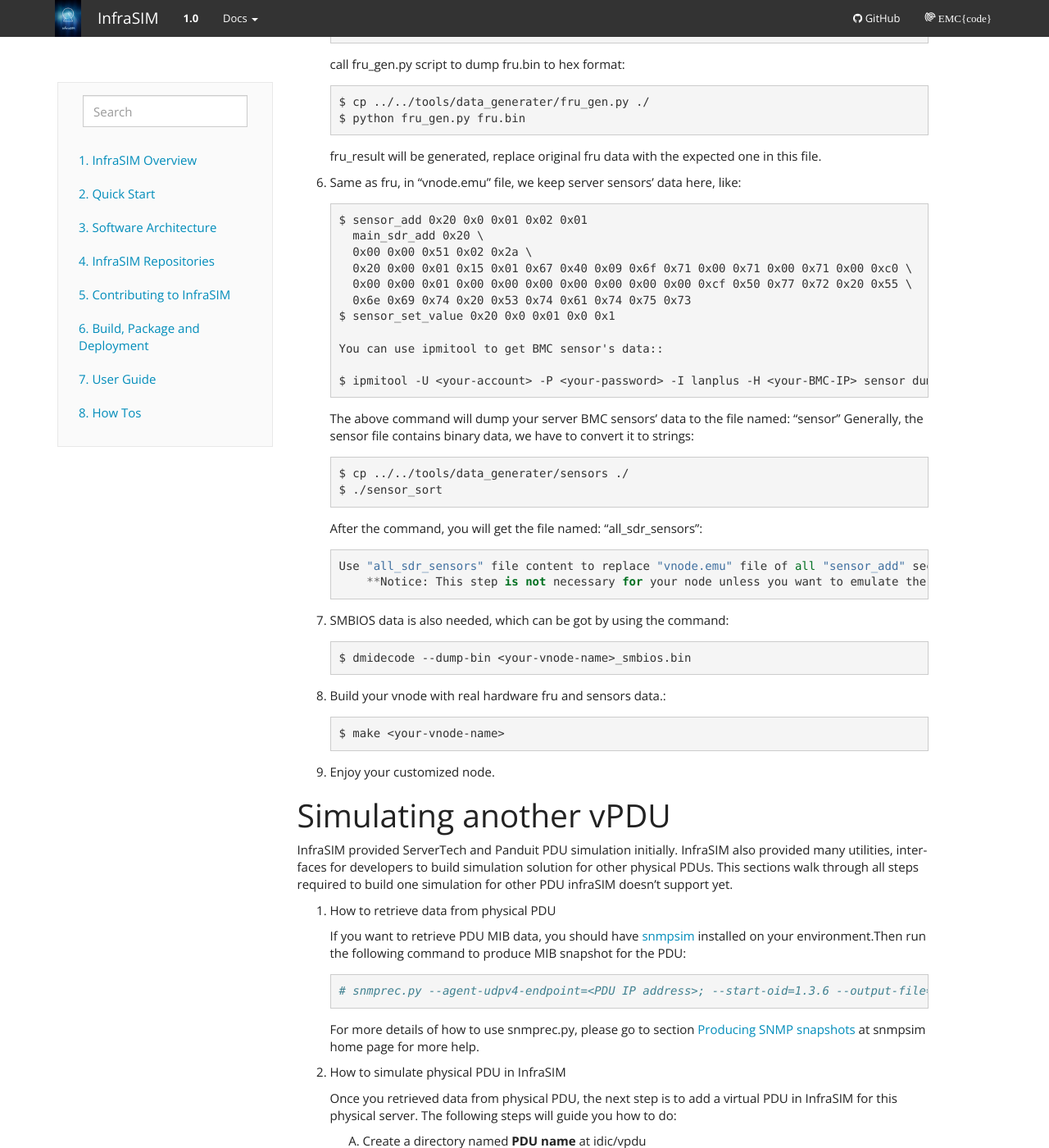
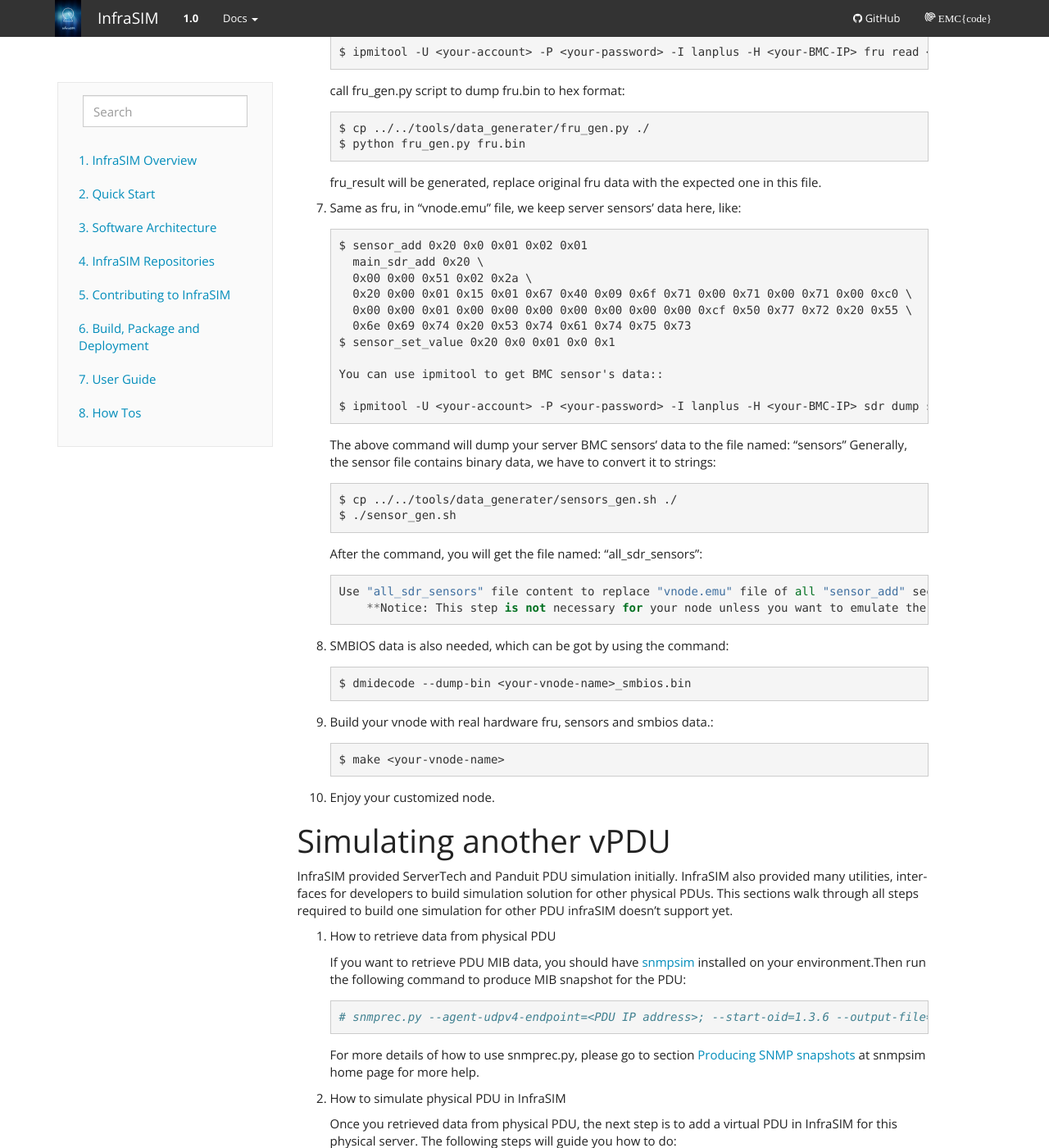
Before and after one commit to InfraSIM/docs, a Sphinx documentation site: the page built from docs/how_to_build.rst, in a window 1280 px wide and 1400 px high, scrolled down 3870 px. Shown: the whole window at 82% size. Built offline with Sphinx 7.4.7, drawn with Linux system fonts in a browser that asks for light colours; some of the changed text lies outside the part shown.

Commit message:
update vnode build process

```diff
--- a/docs/how_to_build.rst
+++ b/docs/how_to_build.rst
@@ -151,13 +153,13 @@
 
     You can use ipmitool to get BMC sensor's data::
 
-    $ ipmitool -U <your-account> -P <your-password> -I lanplus -H <your-BMC-IP> sensor dump > sensors
+    $ ipmitool -U <your-account> -P <your-password> -I lanplus -H <your-BMC-IP> sdr dump sensors
 
-   The above command will dump your server BMC sensors' data to the file named: "sensor"
+   The above command will dump your server BMC sensors' data to the file named: "sensors"
    Generally, the sensor file contains binary data, we have to convert it to strings::
 
-      $ cp ../../tools/data_generater/sensors ./
-      $ ./sensor_sort
+      $ cp ../../tools/data_generater/sensors_gen.sh ./
+      $ ./sensor_gen.sh
 
    After the command, you will get the file named: "all_sdr_sensors"::
 
@@ -168,7 +170,7 @@
 
     $ dmidecode --dump-bin <your-vnode-name>_smbios.bin
 
-#. Build your vnode with real hardware fru and sensors data.::
+#. Build your vnode with real hardware fru, sensors and smbios data.::
 
     $ make <your-vnode-name>
 
```
Also changed, not shown: other parts of docs/how_to_build.rst (+2 -0 lines).
